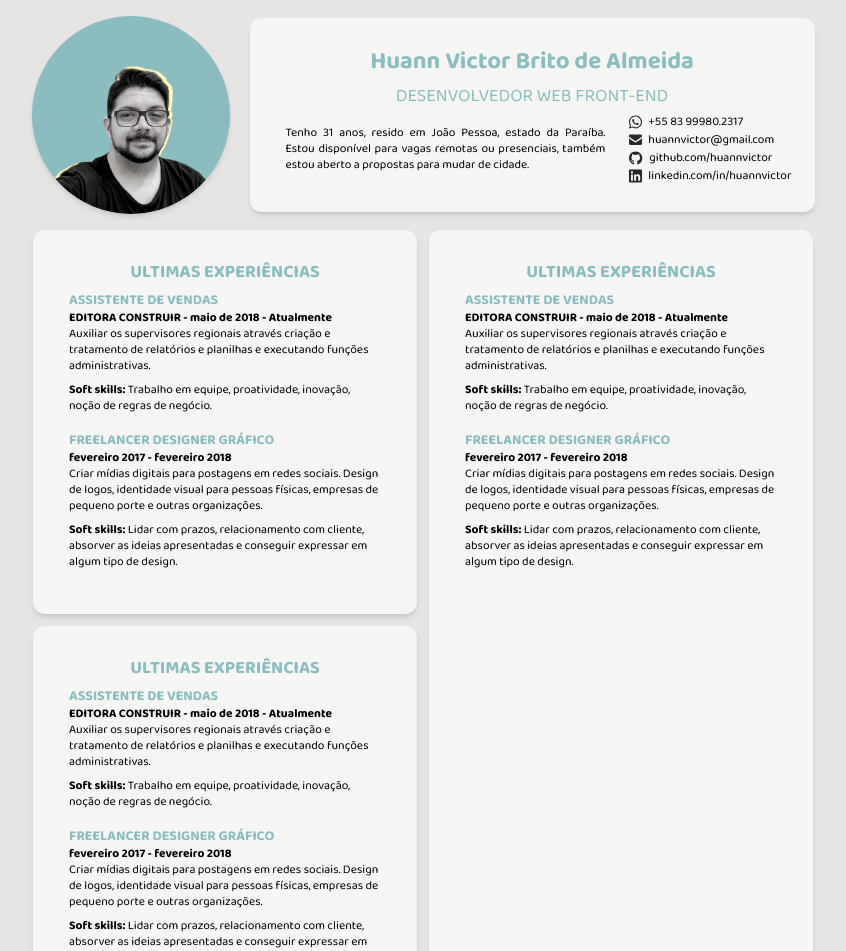
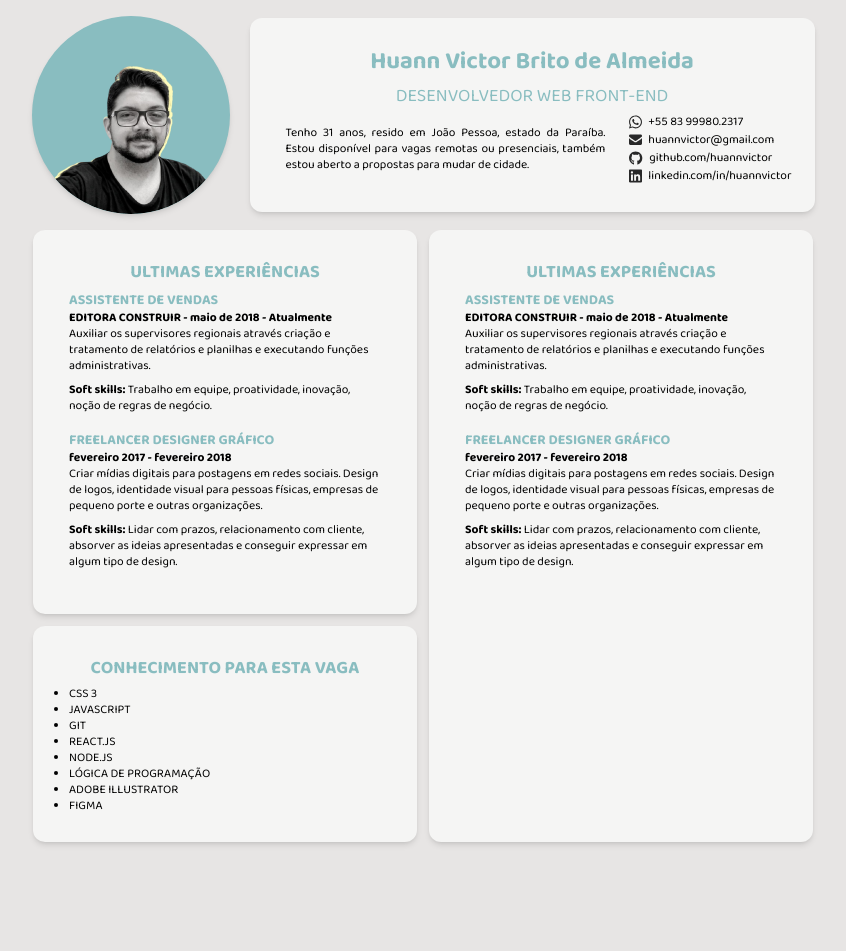
Before and after one commit to huannvictor/curriculo, a React (Create React App) app: page / in a window 1280 px wide. Shown: the top 951 px of the page, without its empty margins (217-1063 px from the left). After the commit the page ends 858 px from the top, so only its background shows below. Built offline with nearby package versions, Linux system fonts and the light colour scheme.

Commit message:
knowledge application component

```diff
--- a/src/App.jsx
+++ b/src/App.jsx
@@ -1,4 +1,5 @@
 import { Header } from "./components/Header";
+import { KnowledgeApplication } from "./components/KnowledgeApplication";
 import { LastXP } from "./components/LastXP";
 
 export function App() {
@@ -8,7 +9,7 @@ export function App() {
       <div className="flex gap-3 grid-cols-2">
         <div className="left flex flex-col gap-3 ">
           <LastXP />
-          <LastXP />
+          <KnowledgeApplication />
         </div>
         <LastXP />
       </div>
--- /dev/null
+++ b/src/components/KnowledgeApplication/content.js
@@ -0,0 +1,10 @@
+export const knowledgeList = [
+  "CSS 3",
+  "JAVASCRIPT",
+  "GIT",
+  "REACT.JS",
+  "NODE.JS",
+  "LÓGICA DE PROGRAMAÇÃO",
+  "ADOBE ILLUSTRATOR",
+  "FIGMA"
+]
--- /dev/null
+++ b/src/components/KnowledgeApplication/index.jsx
@@ -0,0 +1,16 @@
+import { knowledgeList } from "./content"
+
+export function KnowledgeApplication(){
+  return(
+    <div className="flex flex-col gap-1 max-w-sm bg-stone-100 rounded-xl py-7 px-9 shadow-md">
+      <h1 className="text-lg text-brand-500 font-bold text-center">CONHECIMENTO PARA ESTA VAGA</h1>
+      <ul className="content">
+        {
+          knowledgeList.map((item) => {
+            return (<li className="list-disc text-xs">{item}</li>)
+          })
+        }
+      </ul>
+    </div>
+  )
+}
```
